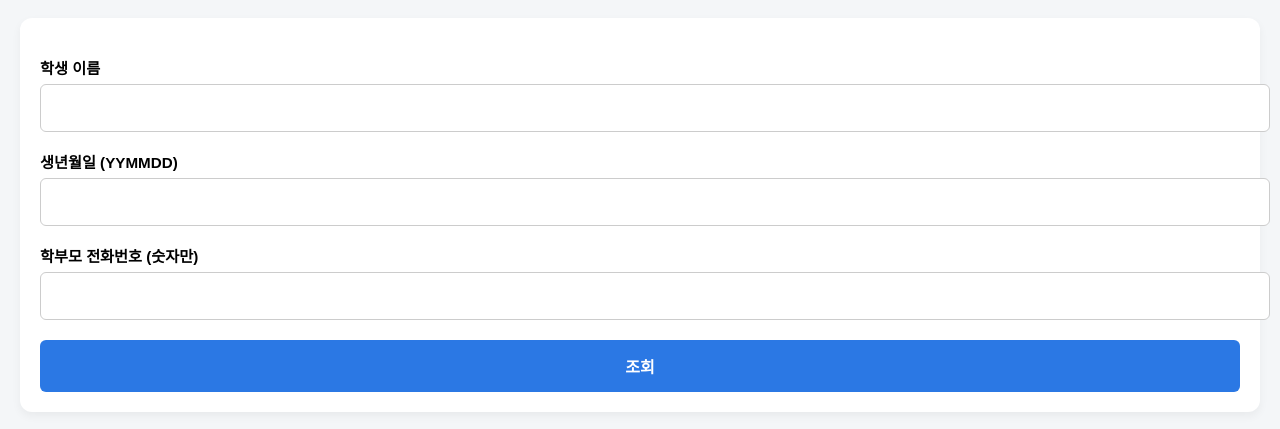
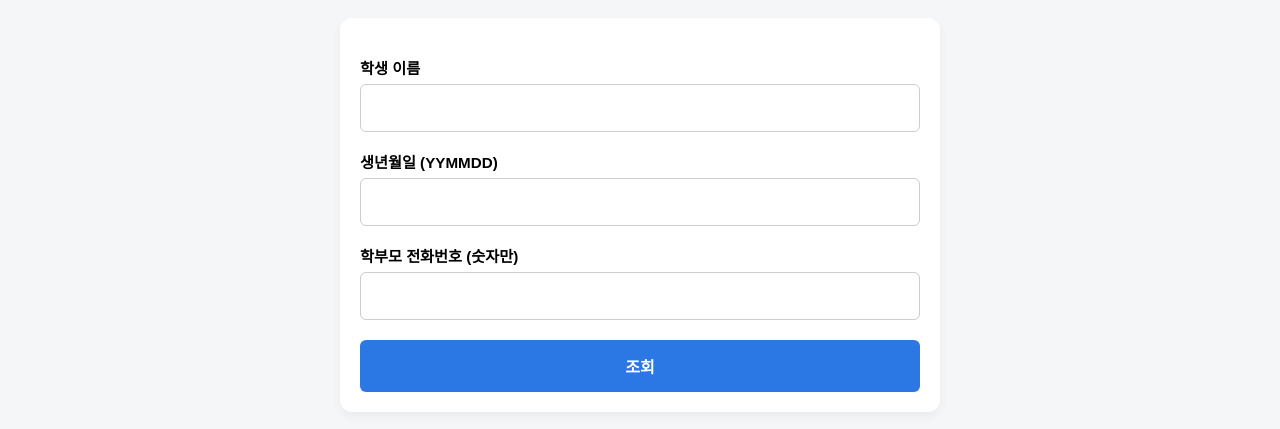
Before and after one commit to J12331/joongdae0404, a plain HTML site: page index.html in a window 1280 px wide. Shown: the part 81-510 px from the top of the page. Drawn offline with Linux system fonts and the light colour scheme.

Commit message:
Update index.html

```diff
--- a/index.html
+++ b/index.html
@@ -1,33 +1,43 @@
 <!DOCTYPE html>
 <html lang="ko">
 <head>
-  <meta charset="utf-8">
-  <meta name="viewport" content="width=device-width, initial-scale=1.0">
+  <meta charset="utf-8" />
+  <meta name="viewport" content="width=device-width, initial-scale=1.0" />
   <title>학생 성적 조회</title>
   <style>
+    * {
+      box-sizing: border-box;
+    }
+
     body {
       font-family: 'Apple SD Gothic Neo', 'Noto Sans KR', sans-serif;
       background-color: #f4f6f8;
       padding: 20px;
       margin: 0;
     }
+
     h2 {
       text-align: center;
       color: #333;
       font-size: 1.6em;
     }
+
     form {
       background: #ffffff;
       padding: 20px;
       border-radius: 12px;
       box-shadow: 0 4px 10px rgba(0, 0, 0, 0.05);
+      max-width: 600px;
+      margin: 0 auto;
     }
+
     label {
       font-weight: bold;
       font-size: 0.95em;
       margin-top: 18px;
       display: block;
     }
+
     input {
       width: 100%;
       padding: 14px;
@@ -36,6 +46,7 @@
       border: 1px solid #ccc;
       margin-top: 6px;
     }
+
     button {
       width: 100%;
       background-color: #2b78e4;
@@ -48,12 +59,18 @@
       font-size: 1em;
       transition: background-color 0.3s;
     }
+
     button:hover {
       background-color: #1c5db6;
     }
+
     #results {
       margin-top: 20px;
+      max-width: 600px;
+      margin-left: auto;
+      margin-right: auto;
     }
+
     table {
       width: 100%;
       border-collapse: collapse;
@@ -62,19 +79,23 @@
       border-radius: 8px;
       overflow: hidden;
     }
+
     th, td {
       border: 1px solid #ddd;
       padding: 12px 8px;
       text-align: center;
       font-size: 0.95em;
     }
+
     th {
       background-color: #f0f0f0;
     }
+
     @media (max-width: 480px) {
       body {
         padding: 12px;
       }
+
       input, button {
         font-size: 1rem;
         padding: 12px;
@@ -84,15 +105,16 @@
 </head>
 <body>
   <h2>학생 성적 조회</h2>
+
   <form id="searchForm">
     <label for="name">학생 이름</label>
-    <input type="text" id="name" required>
+    <input type="text" id="name" required />
 
     <label for="birth">생년월일 (YYMMDD)</label>
-    <input type="text" id="birth" pattern="\\d{6}" required>
+    <input type="text" id="birth" pattern="\\d{6}" required />
 
     <label for="phone">학부모 전화번호 (숫자만)</label>
-    <input type="text" id="phone" pattern="\\d{7,11}" required>
+    <input type="text" id="phone" pattern="\\d{7,11}" required />
 
     <button type="submit">조회</button>
   </form>
@@ -123,6 +145,7 @@
             <td>${row.score}</td>
           </tr>`);
       });
+
       container.appendChild(table);
     }
 
```
